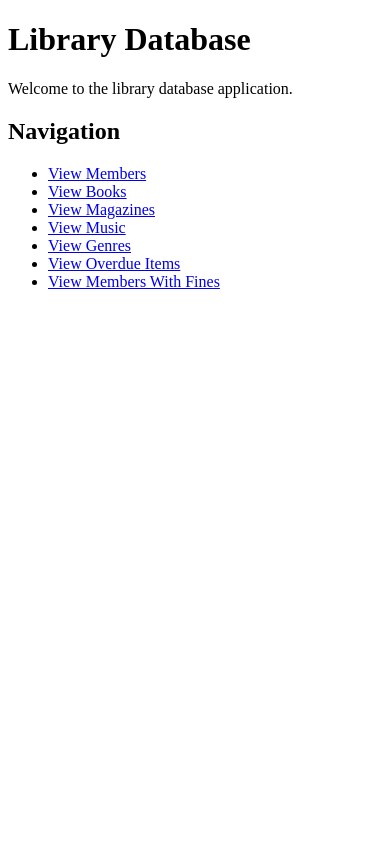
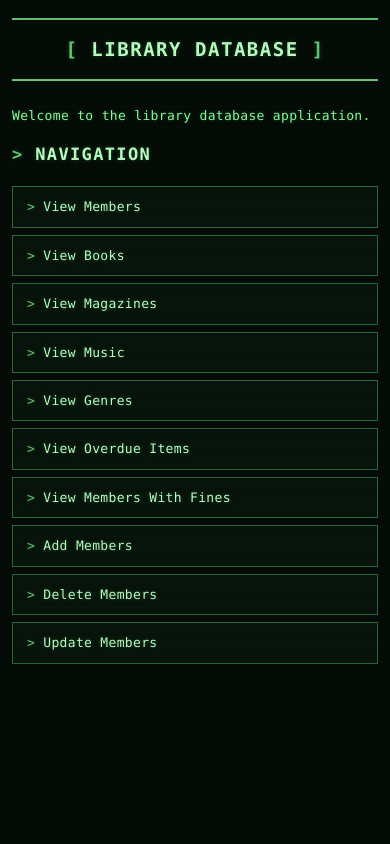
Before and after one commit to RyanColoradoCS/OracleDBProject, a Flask app: page / in a window 390 px wide. Run offline with Flask 3, Linux system fonts and the light colour scheme.

Commit message:
Adding add/delete functionality but not done

```diff
--- a/library-app/app.py
+++ b/library-app/app.py
@@ -187,7 +187,7 @@ def magazines():
     cursor.close()
     connection.close()
 
-    return render_template("magazines.html", magazines=rows)\
+    return render_template("magazines.html", magazines=rows)
     # matches HTML loop {% for magazine in magazines %}
 
 @app.route("/music")
@@ -332,5 +332,34 @@ def overdue_members():
         members=rows
     )
 
+@app.route("/addmembers", methods=["GET", "POST"])
+def addmember():
+
+    if request.method == "POST":
+        first_name = request.form.get("first_name")
+        last_name = request.form.get("last_name")
+
+        return render_template(
+            "memberresult.html",
+            success=True,
+            first_name=first_name,
+            last_name=last_name
+        )
+
+    return render_template("addmembers.html")
+
+
+@app.route("/deletemembers")
+def deletemember():
+    return render_template("deletemembers.html")
+
+@app.route("/memberresult", methods=["GET", "POST"])
+def memberresult():
+    return render_template("memberresult.html")
+
+@app.route("/updatemembers")
+def updatemembers():
+    return render_template("updatemembers.html")
+
 if __name__ == "__main__":
     app.run(debug=True)
--- a/library-app/static/static.css
+++ b/library-app/static/static.css
@@ -0,0 +1,192 @@
+
+:root {
+  color-scheme: dark;
+  --screen: #050b07;
+  --panel: #08130b;
+  --green: #8aff9b;
+  --green-soft: #64c977;
+  --green-dim: #397d4a;
+  --green-bright: #bcffc5;
+  --line: #2a6a3a;
+  --alert: #ffe18b;
+  --font: "Lucida Console", "Courier New", Courier, monospace;
+}
+
+*, *::before, *::after { box-sizing: border-box; }
+
+html { min-height: 100%; background: var(--screen); }
+
+body {
+  position: relative;
+  min-height: 100vh;
+  max-width: 1200px;
+  margin: 0 auto;
+  padding: 32px clamp(16px, 4vw, 54px) 60px;
+  background: var(--screen);
+  color: var(--green);
+  font: 15px/1.65 var(--font);
+  letter-spacing: .025em;
+  text-shadow: 0 0 5px rgba(96, 255, 119, .25);
+}
+
+/* Subtle static CRT scanlines; never intercept clicks. */
+body::after {
+  content: "";
+  position: fixed;
+  inset: 0;
+  z-index: 100;
+  pointer-events: none;
+  opacity: .13;
+  background: repeating-linear-gradient(
+    to bottom,
+    transparent 0,
+    transparent 3px,
+    rgba(0, 0, 0, .8) 4px,
+    transparent 5px
+  );
+}
+
+/* Main screen title and section headings. */
+h1 {
+  margin: 0 0 24px;
+  padding: 16px 10px;
+  border-top: 2px solid var(--green-soft);
+  border-bottom: 2px solid var(--green-soft);
+  color: var(--green-bright);
+  font-size: clamp(19px, 3vw, 29px);
+  line-height: 1.4;
+  text-align: center;
+  text-transform: uppercase;
+  letter-spacing: .08em;
+}
+
+h1::before { content: "[ "; color: var(--green-soft); }
+h1::after  { content: " ]"; color: var(--green-soft); }
+
+h2, h3 {
+  color: var(--green-bright);
+  font-size: 17px;
+  text-transform: uppercase;
+  letter-spacing: .08em;
+}
+h2::before { content: "> "; color: var(--green-soft); }
+
+p { margin: 14px 0; }
+a { color: var(--green-bright); text-decoration: none; border-bottom: 1px dashed var(--green-dim); }
+a:hover, a:focus-visible { background: var(--green); color: var(--screen); text-shadow: none; }
+
+/* Home page menu, including existing unclassed <ul> navigation. */
+ul { max-width: 700px; margin: 18px 0 24px; padding: 0; list-style: none; }
+ul li { margin: 7px 0; border: 1px solid var(--line); background: var(--panel); }
+ul li a { display: block; padding: 9px 14px; border: 0; }
+ul li a::before { content: "> "; color: var(--green-soft); }
+ul li a:hover::before, ul li a:focus-visible::before { color: var(--screen); }
+
+/* GET search/sort/filter forms. */
+form {
+  display: flex;
+  align-items: center;
+  flex-wrap: wrap;
+  gap: 10px 14px;
+  margin: 24px 0;
+  padding: 17px;
+  border: 1px solid var(--line);
+  background: var(--panel);
+}
+form::before {
+  content: "QUERY >";
+  display: block;
+  flex-basis: 100%;
+  color: var(--green-soft);
+  font-size: 12px;
+  letter-spacing: .15em;
+}
+label { color: var(--green-bright); font-weight: bold; }
+
+input, select, textarea, button {
+  max-width: 100%;
+  min-height: 38px;
+  border-radius: 0;
+  font: inherit;
+  letter-spacing: inherit;
+}
+input, select, textarea {
+  padding: 7px 10px;
+  border: 1px solid var(--green-dim);
+  background: #020702;
+  color: var(--green-bright);
+  outline: none;
+}
+input::placeholder, textarea::placeholder { color: var(--green-dim); opacity: 1; }
+input:focus, select:focus, textarea:focus { border-color: var(--green-bright); box-shadow: 0 0 0 1px var(--green-soft); }
+select { cursor: pointer; }
+option { background: var(--screen); color: var(--green); }
+
+button, input[type="submit"], input[type="button"] {
+  padding: 7px 16px;
+  border: 1px solid var(--green-soft);
+  background: #12321a;
+  color: var(--green-bright);
+  cursor: pointer;
+  text-transform: uppercase;
+}
+button:hover, button:focus-visible,
+input[type="submit"]:hover, input[type="button"]:hover {
+  background: var(--green);
+  color: var(--screen);
+  text-shadow: none;
+}
+button:active { transform: translateY(1px); }
+
+/* Oracle result sets — works with existing <table border="1"> markup. */
+table {
+  display: block;
+  width: 100%;
+  max-width: 100%;
+  margin: 22px 0;
+  overflow-x: auto;
+  border: 1px solid var(--green-dim);
+  border-collapse: collapse;
+  background: var(--panel);
+  color: var(--green);
+  font-size: 13px;
+  text-shadow: none;
+}
+th, td {
+  padding: 11px 13px;
+  border: 1px solid var(--line);
+  text-align: left;
+  vertical-align: top;
+  overflow-wrap: anywhere;
+}
+th {
+  background: #173d21;
+  color: var(--green-bright);
+  text-transform: uppercase;
+  white-space: nowrap;
+}
+tr:nth-child(even) td { background: #0c1e11; }
+tr:hover td { background: #1d4327; color: var(--green-bright); }
+
+/* Useful optional classes for future templates. */
+.terminal-panel { padding: 20px; border: 1px solid var(--green-dim); background: var(--panel); }
+.terminal-banner { color: var(--green-bright); text-align: center; white-space: pre-wrap; }
+.terminal-muted { color: var(--green-soft); }
+.terminal-alert { color: var(--alert); }
+.terminal-status { padding-top: 12px; margin-top: 24px; border-top: 1px dashed var(--green-dim); font-size: 12px; }
+.terminal-cursor::after { content: "_"; display: inline-block; margin-left: 3px; animation: blink 1s steps(1) infinite; }
+@keyframes blink { 50% { opacity: 0; } }
+
+::selection { background: var(--green); color: var(--screen); text-shadow: none; }
+:focus-visible { outline: 2px solid var(--green-bright); outline-offset: 3px; }
+
+@media (max-width: 600px) {
+  body { padding: 18px 12px 40px; font-size: 13px; }
+  form { align-items: stretch; }
+  form input, form select { flex: 1 1 160px; }
+  th, td { padding: 8px; font-size: 12px; }
+}
+
+@media (prefers-reduced-motion: reduce) {
+  .terminal-cursor::after { animation: none; }
+}
--- a/library-app/templates/books.html
+++ b/library-app/templates/books.html
@@ -2,6 +2,7 @@
 <html>
 <head>
     <title>Books</title>
+     <link rel="stylesheet" href="{{ url_for('static', filename='static.css') }}">
 </head>
 
 <body>
--- a/library-app/templates/genres.html
+++ b/library-app/templates/genres.html
@@ -2,6 +2,7 @@
 <html>
 <head>
     <title>Genres</title>
+     <link rel="stylesheet" href="{{ url_for('static', filename='static.css') }}">
 </head>
 
 <body>
--- a/library-app/templates/index.html
+++ b/library-app/templates/index.html
@@ -4,6 +4,7 @@
     <meta charset="UTF-8">
     <meta name="viewport" content="width=device-width, initial-scale=1.0">
     <title>Library Database</title>
+     <link rel="stylesheet" href="{{ url_for('static', filename='static.css') }}">
 </head>
 
 <body>
@@ -22,6 +23,9 @@
         <li><a href="/genres">View Genres</a></li>
         <li><a href="/overdue">View Overdue Items</a></li>
         <li><a href="/overduemembers">View Members With Fines</a></li>
+        <li><a href="/addmembers">Add Members</a></li>
+        <li><a href="/deletemembers">Delete Members</a></li>
+        <li><a href="/updatemembers">Update Members</a></li>
     </ul>
 
 </body>
--- a/library-app/templates/magazines.html
+++ b/library-app/templates/magazines.html
@@ -2,6 +2,7 @@
 <html>
 <head>
     <title>Magazines</title>
+     <link rel="stylesheet" href="{{ url_for('static', filename='static.css') }}">
 </head>
 
 <body>
--- a/library-app/templates/members.html
+++ b/library-app/templates/members.html
@@ -4,6 +4,7 @@
     <meta charset="UTF-8">
     <meta name="viewport" content="width=device-width, initial-scale=1.0">
     <title>Library Members</title>
+     <link rel="stylesheet" href="{{ url_for('static', filename='static.css') }}">
 </head>
 
 <body>
--- a/library-app/templates/music.html
+++ b/library-app/templates/music.html
@@ -2,6 +2,7 @@
 <html>
 <head>
     <title>Music</title>
+     <link rel="stylesheet" href="{{ url_for('static', filename='static.css') }}">
 </head>
 
 <body>
--- a/library-app/templates/overdue.html
+++ b/library-app/templates/overdue.html
@@ -2,6 +2,7 @@
 <html>
 <head>
     <title>Overdue Items</title>
+     <link rel="stylesheet" href="{{ url_for('static', filename='static.css') }}">
 </head>
 
 <body>
--- a/library-app/templates/overduemembers.html
+++ b/library-app/templates/overduemembers.html
@@ -2,6 +2,7 @@
 <html>
 <head>
     <title>Members With Overdue Items</title>
+     <link rel="stylesheet" href="{{ url_for('static', filename='static.css') }}">
 </head>
 
 <body>
```
Also changed, not shown: library-app/templates/addmembers.html (added, +79 -0 lines), library-app/templates/deletemembers.html (added, +15 -0 lines), library-app/templates/memberresult.html (added, +31 -0 lines), library-app/templates/updatemembers.html (added, +15 -0 lines).
